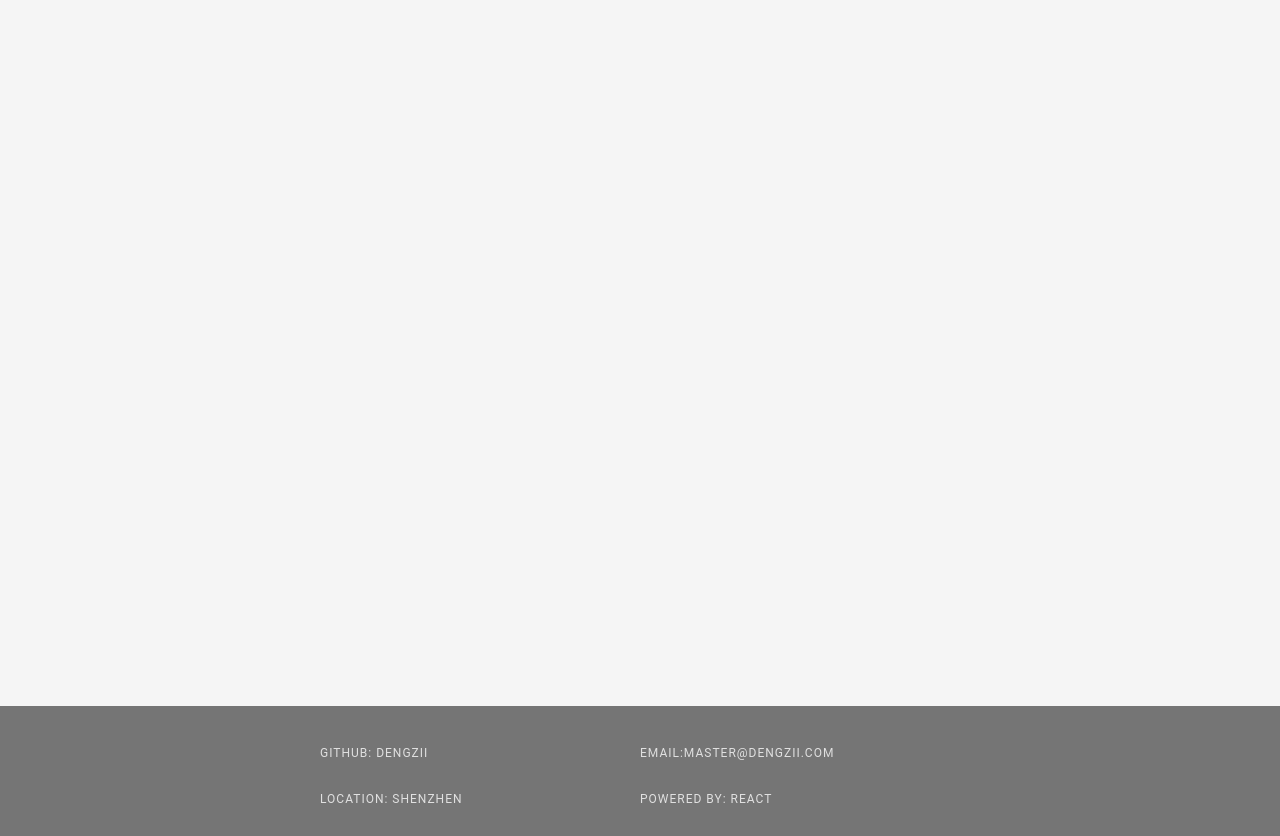
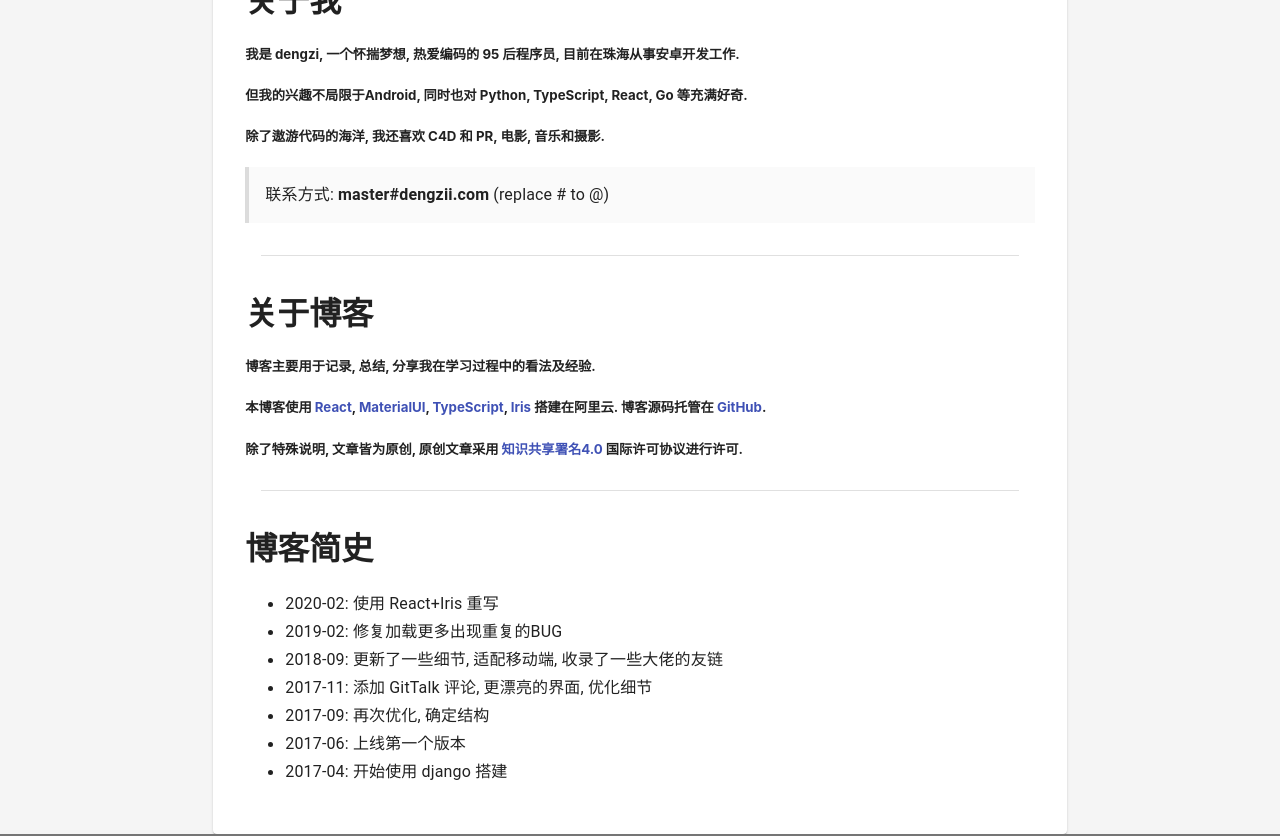
Before and after one commit to dengzii/blog_web, a React (Create React App) app: page /about in a window 1280 px wide. Shown: the part 260-1096 px from the top of the page. Built offline with nearby package versions, Linux system fonts and the light colour scheme.

Commit message:
更新 about 页面

```diff
--- /dev/null
+++ b/src/component/AboutMe.tsx
@@ -0,0 +1,56 @@
+import React from "react";
+import {createStyles, Paper, Theme} from "@material-ui/core";
+import {makeStyles} from "@material-ui/core/styles";
+import Markdown from "../highlight/Markdown";
+
+const useStyles = makeStyles((theme: Theme) => createStyles({
+    root: {
+        padding: theme.spacing(4)
+    }
+}));
+
+function AboutMe() {
+
+    const style = useStyles();
+
+    const aboutMe = `
+# 关于我
+
+##### 我是 dengzi, 一个怀揣梦想, 热爱编码的 95 后程序员, 目前在珠海从事安卓开发工作.
+##### 但我的兴趣不局限于Android, 同时也对 Python, TypeScript, React, Go 等充满好奇.
+##### 除了遨游代码的海洋, 我还喜欢 C4D 和 PR, 电影, 音乐和摄影.
+
+> 联系方式: **master#dengzii.com**  (replace # to @)
+
+---
+
+# 关于博客
+
+##### 博客主要用于记录, 总结, 分享我在学习过程中的看法及经验.
+
+##### 本博客使用 **[React](https://zh-hans.reactjs.org/)**, **[MaterialUI](https://material-ui.com/)**, **[TypeScript](https://www.typescriptlang.org/)**, **[Iris](https://iris-go.com/)** 搭建在阿里云. 博客源码托管在 [GitHub](https://github.com/dengzii/blog_web).
+
+##### 除了特殊说明, 文章皆为原创, 原创文章采用 [知识共享署名4.0](https://creativecommons.org/licenses/by/4.0/) 国际许可协议进行许可.
+
+---
+
+# 博客简史
+
+- 2020-02: 使用 React+Iris 重写
+- 2019-02: 修复加载更多出现重复的BUG
+- 2018-09: 更新了一些细节, 适配移动端, 收录了一些大佬的友链
+- 2017-11: 添加 GitTalk 评论, 更漂亮的界面, 优化细节
+- 2017-09: 再次优化, 确定结构
+- 2017-06: 上线第一个版本
+- 2017-04: 开始使用 django 搭建
+`;
+
+    return (
+        <Paper className={style.root}>
+            <Markdown markdown={aboutMe}/>
+        </Paper>
+    )
+}
+
+
+export default AboutMe
--- a/src/component/AboutMeComponent.tsx
+++ /dev/null
@@ -1,13 +0,0 @@
-import React from "react";
-
-
-class AboutMeComponent extends React.Component {
-
-    render() {
-        return (<div>
-            About Me
-        </div>)
-    }
-}
-
-export default AboutMeComponent
--- /dev/null
+++ b/src/component/Friends.tsx
@@ -0,0 +1,21 @@
+import React from "react";
+import {createStyles, Paper, Theme} from "@material-ui/core";
+import {makeStyles} from "@material-ui/core/styles";
+
+const useStyles = makeStyles((theme: Theme) =>
+    createStyles({
+        root: {
+            padding: theme.spacing(4)
+        }
+    })
+);
+
+export default function Friends() {
+
+    const styles = useStyles();
+    return (
+        <Paper className={styles.root}>
+            Friends
+        </Paper>
+    )
+}
--- a/src/component/FriendsComponent.tsx
+++ /dev/null
@@ -1,12 +0,0 @@
-import React from "react";
-
-export default class FriendsComponent extends React.Component {
-
-    render() {
-        return (<div>
-            Friends
-        </div>)
-    }
-}
-
-// export default FriendsComponent
--- /dev/null
+++ b/src/component/Lab.tsx
@@ -0,0 +1,5 @@
+import React from "react";
+
+export default function Lab() {
+    return(<div>Not implementation</div>)
+}
```
Also changed, not shown: src/component/MainComponent.tsx (+0 -16 lines), src/router/router.tsx (+10 -9 lines).
